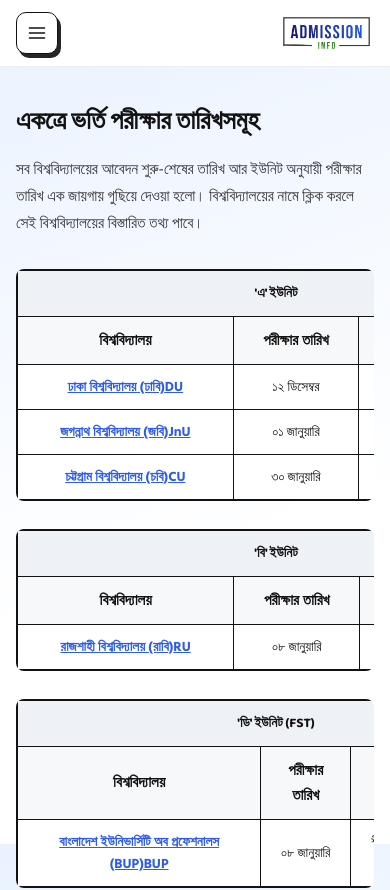
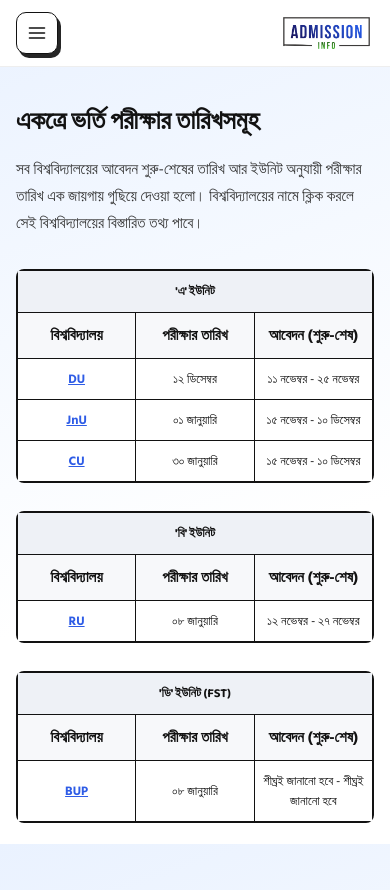
Before and after one commit to nishat-jihad/Admission-info, a Next.js app in the folder chance-hobe-ki/: page /exam-dates in a window 390 px wide. Shown: the top 890 px of the page. Built offline with nearby package versions, Linux system fonts and the light colour scheme.

Commit message:
Update globals.css

```diff
--- a/chance-hobe-ki/src/app/globals.css
+++ b/chance-hobe-ki/src/app/globals.css
@@ -2305,17 +2305,37 @@ section.block h2 .circular-tag {
 .exam-uni-link:hover {
   color: var(--blue-dark);
 }
-@media (max-width: 480px) {
+.exam-uni-short {
+  display: none;
+}
+@media (max-width: 640px) {
   main.page.exam-dates-page {
     padding: 40px 16px 60px;
   }
+  /* মোবাইলে শুধু শর্ট ফর্ম (DU, CU, ইত্যাদি) দেখানো হয়, যাতে টেবিল প্রস্থে
+     এঁটে যায় আর ডানে scroll করা না লাগে। */
+  .exam-unit-table {
+    min-width: 0;
+    table-layout: fixed;
+  }
   .exam-unit-table th,
   .exam-unit-table td {
-    padding: 11px 12px;
-    font-size: 13.5px;
+    word-break: break-word;
+  }
+  .exam-uni-full {
+    display: none;
+  }
+  .exam-uni-short {
+    display: inline;
+  }
+  .exam-unit-table th,
+  .exam-unit-table td {
+    padding: 10px 6px;
+    font-size: 12.5px;
   }
   .exam-unit-header {
     font-size: 16px;
+    padding: 12px 10px;
   }
 }
 
```
